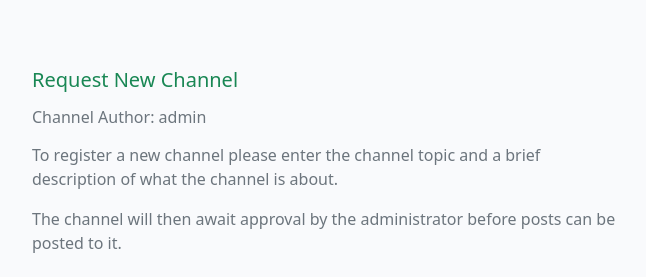
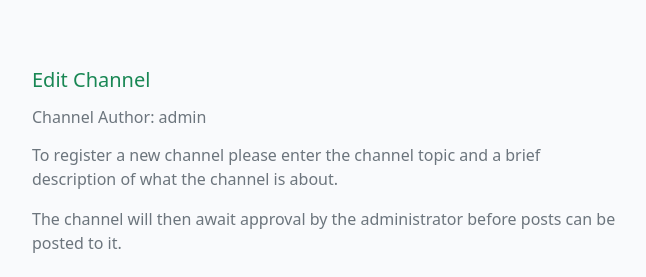
Before and after one commit to Catrionamcd/ViewsIt-Site, a Django app: a page that uses templates/channel_form.html in a window 1280 px wide. Shown: the part 60-337 px from the top of the page, without its empty margins (316-962 px from the left). Run offline with Django 3.2, Linux system fonts and the light colour scheme; a user stored in the database is signed in; data comes from the database, SQL or seed files in the repository; both versions use the stored data as it was after the commit; some libraries are stand-ins or nearby versions.

Commit message:
Change to channel_form to reflect whether its a request or edit of channel

```diff
--- a/templates/channel_form.html
+++ b/templates/channel_form.html
@@ -13,7 +13,11 @@
                         Your channel is awaiting approval
                     </div>
                 {% else %}
-                    <h5 class="mt-3 text-success">Request New Channel</h5>
+                    {% if topic  %}
+                        <h5 class="mt-3 text-success">Edit Channel</h5>
+                    {% else %}
+                        <h5 class="mt-3 text-success">Request New Channel</h5>
+                    {% endif %}
                     <h6 class="mt-3 text-muted">Channel Author: {{ user.username }}</h6>
                     <p class="mt-3 text-muted">To register a new channel please enter the channel topic and a brief description of what the channel is about.</p>
                     <p class="text-muted">The channel will then await approval by the administrator before posts can be posted to it.</p>
```
Also changed, not shown: db.sqlite3.
